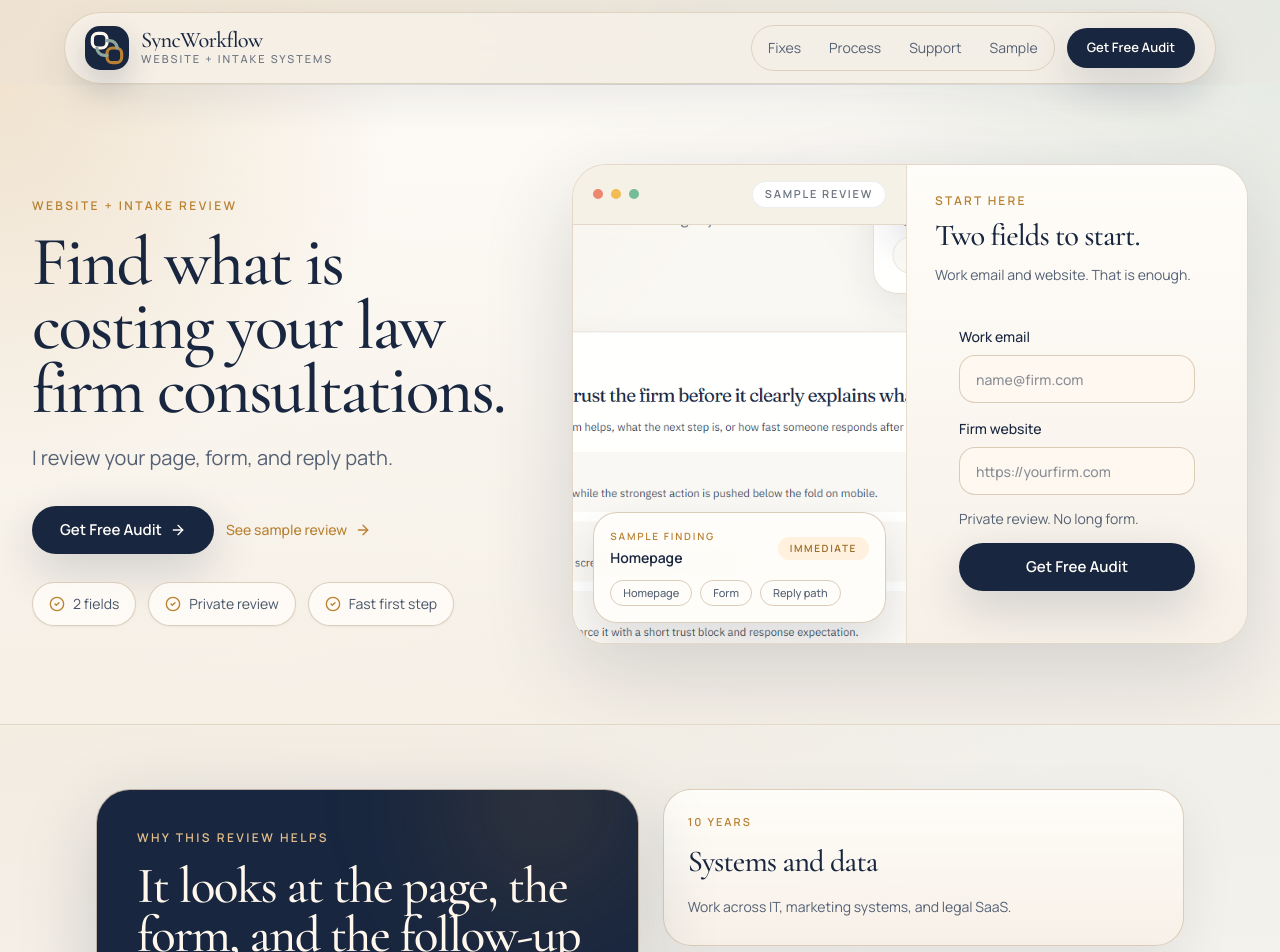
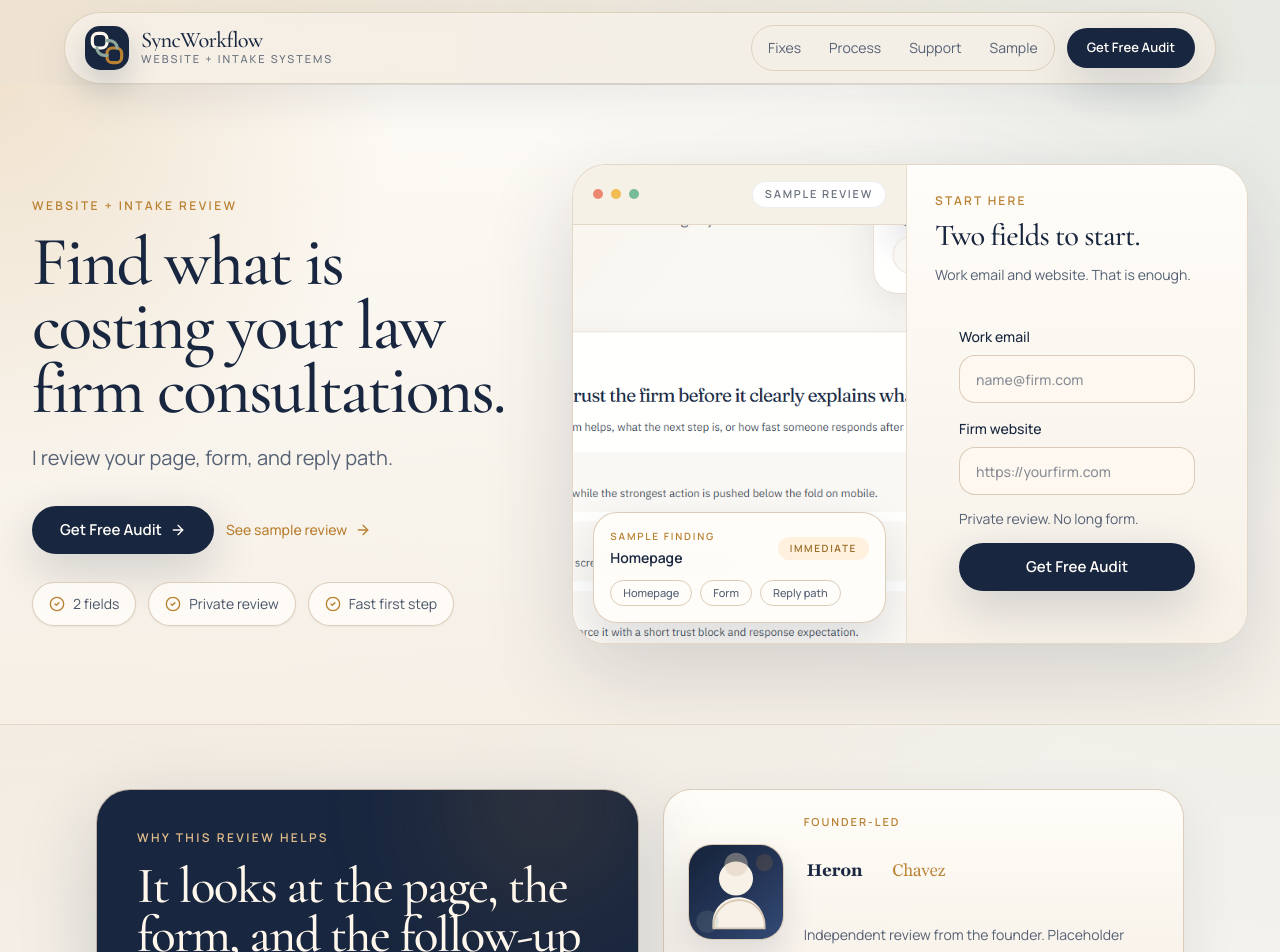
Before and after one commit to hcchav/syncworkflow, a Next.js app: page / in a window 1280 px wide. Shown: the top 952 px of the page. Built offline with nearby package versions, Linux system fonts and the light colour scheme; no server answers.

Commit message:
Add founder trust block to homepage

```diff
--- a/src/modules/home/HomePage.tsx
+++ b/src/modules/home/HomePage.tsx
@@ -44,11 +44,6 @@ const process = [
 ];
 
 const founderTiles = [
-  {
-    kicker: '10 years',
-    title: 'Systems and data',
-    body: 'Work across IT, marketing systems, and legal SaaS.',
-  },
   {
     kicker: '3 layers',
     title: 'Page, form, and follow-up',
@@ -206,6 +201,35 @@ export function HomePage() {
               </div>
             </div>
             <div className="grid gap-4 md:grid-cols-3 lg:grid-cols-1">
+              <div className="rounded-[28px] border border-[rgba(216,200,179,0.88)] bg-[linear-gradient(180deg,rgba(255,253,249,0.96),rgba(246,240,231,0.92))] p-6 shadow-[0_18px_52px_rgba(24,38,63,0.08)] md:col-span-3 lg:col-span-1">
+                <div className="flex flex-col gap-5 sm:flex-row sm:items-center">
+                  <div className="relative h-24 w-24 shrink-0 overflow-hidden rounded-[24px] border border-[rgba(216,200,179,0.92)] bg-[#EDE1D1] shadow-[0_16px_32px_rgba(24,38,63,0.12)]">
+                    <Image
+                      src="/images/founder-placeholder.svg"
+                      alt="Founder portrait placeholder"
+                      fill
+                      className="object-cover"
+                    />
+                  </div>
+                  <div className="min-w-0 flex-1">
+                    <p className="text-[11px] font-semibold uppercase tracking-[0.18em] text-[#B98132]">
+                      Founder-led
+                    </p>
+                    <div className="mt-3 max-w-[280px]">
+                      <Image
+                        src="/images/founder-lockup.png"
+                        alt=""
+                        width={900}
+                        height={220}
+                        className="h-auto w-full"
+                      />
+                    </div>
+                    <p className="mt-3 text-sm leading-6 text-[#556174]">
+                      Independent review from the founder. Placeholder portrait for now.
+                    </p>
+                  </div>
+                </div>
+              </div>
               {founderTiles.map((tile) => (
                 <div
                   key={tile.title}
```
Also changed, not shown: public/images/founder-lockup.png (added), public/images/founder-placeholder.svg (added).
